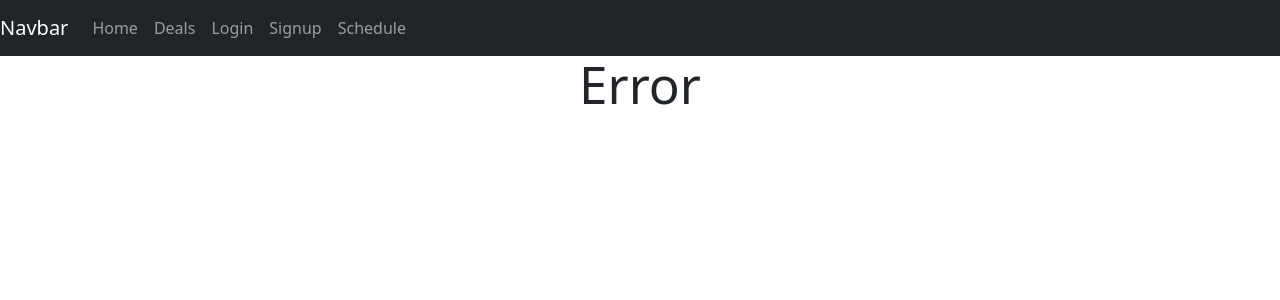
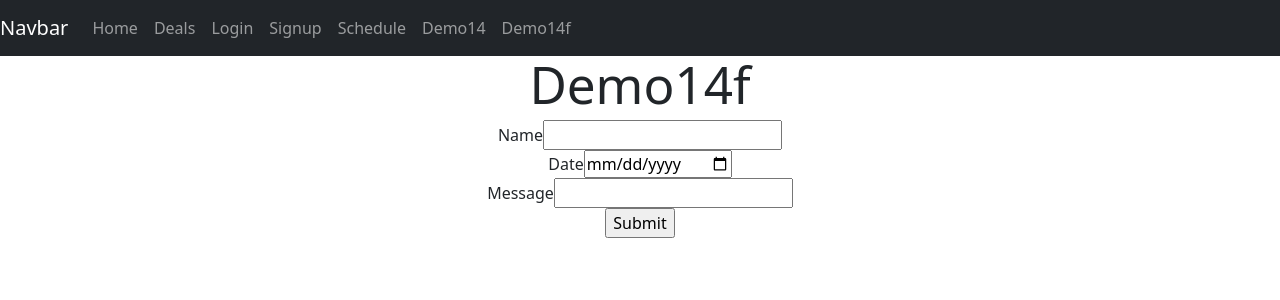
Before and after one commit to anuragkumar-git/ROYAL, a React (Vite) app in the folder mern/6-FEB/landingPage/: page /demo14f in a window 1280 px wide. Shown: the top 300 px of the page. Built offline with nearby package versions, Linux system fonts and the light colour scheme.

Commit message:
Classwork 14-feb

```diff
--- a/mern/6-FEB/landingPage/src/App.jsx
+++ b/mern/6-FEB/landingPage/src/App.jsx
@@ -16,6 +16,8 @@ import { View } from "./components/tukku/View";
 import { Login } from "./components/forms/Login";
 import { Signup } from "./components/tukku/Signup";
 import { Schedule } from "./components/tukku/Schedule";
+import { Demo14 } from "./components/forms/Demo14";
+import { Demo14f } from "./components/forms/Demo14f";
 
 function App() {
   return (
@@ -34,6 +36,8 @@ function App() {
         <Route path="/login" element={<Login />}></Route>
         <Route path="/signup" element={<Signup />}></Route>
         <Route path="/schedule" element={<Schedule />}></Route>
+        <Route path="/demo14" element={<Demo14/>}></Route>
+        <Route path="/demo14f" element={<Demo14f/>}></Route>
       </Routes>
     </div>
   );
--- a/mern/6-FEB/landingPage/src/components/Navbar.jsx
+++ b/mern/6-FEB/landingPage/src/components/Navbar.jsx
@@ -46,6 +46,12 @@ export const Navbar = () => {
             <li>
               <Link class="nav-link" to="/schedule">Schedule</Link>
             </li>
+            <li>
+              <Link class="nav-link" to="/demo14">Demo14</Link>
+            </li>
+            <li>
+              <Link class="nav-link" to="/demo14f">Demo14f</Link>
+            </li>
           </ul>
         </div>
       </nav>
--- /dev/null
+++ b/mern/6-FEB/landingPage/src/components/forms/Demo14.jsx
@@ -0,0 +1,58 @@
+import React from "react";
+import { useForm } from "react-hook-form";
+import { useSubmit } from "react-router-dom";
+
+export const Demo14 = () => {
+  const submitHandler = (data) => {
+    console.log(data);
+  };
+  const {
+    register,
+    handleSubmit,
+    formState: { errors },
+  } = useForm();
+  const validationSchema = {
+    nameValidator: {
+      required: {
+        value: true,
+        message: "Name is required*",
+      },
+    },
+    moNumberValidator: {
+      required: {
+        value: true,
+        message: "Mobile Number is Required*",
+      },
+      pattern: {
+        value: /[7-9]{1}[0-9]{9}/,
+        message: " Enter valid contact",
+      },
+    },
+  };
+  return (
+    <div>
+      <h1>Demo14</h1>
+      <form onSubmit={handleSubmit(submitHandler)}>
+        <div>
+          <label>Name</label>
+          <input
+            type="text"
+            {...register("name", validationSchema.nameValidator)}
+          />
+          <span>{errors.name?.message}</span>
+        </div>
+        <div>
+          <label>Mo. Number</label>
+          <input
+            type="number"
+            {...register("moNumber", validationSchema.moNumberValidator)}
+          />
+          <span>{errors.moNumber?.message}</span>
+        </div>
+        <div>
+          <input type="submit"  />
+        </div>
+      </form>
+    </div>
+  );
+};
--- /dev/null
+++ b/mern/6-FEB/landingPage/src/components/forms/Demo14f.jsx
@@ -0,0 +1,84 @@
+import React, { useState } from "react";
+import { useForm } from "react-hook-form";
+
+export const Demo14f = () => {
+  const {
+    register,
+    handleSubmit,
+    formState: { errors },
+  } = useForm({ name: "", date: "", message: "" });
+  const [output, setOutput] = useState();
+
+  const [status, setstatus] = useState(false);
+
+  const submitHandler = (data) => {
+    console.log("DATA", data);
+    setstatus(true);
+    setOutput(data);
+    console.log("OUTPUT:", output);
+  };
+
+  const validationSchema = {
+    nameValidator: {
+      required: {
+        value: true,
+        message: "Name is required*",
+      },
+    },
+    dateValidator: {
+      required: {
+        value: true,
+        message: "Date is Required*",
+      },
+    },
+    messageValidator: {
+      required: {
+        value: true,
+        message: "Please wish",
+      },
+    },
+  };
+  return (
+    <div>
+      <h1>Demo14f</h1>
+      <form onSubmit={handleSubmit(submitHandler)}>
+        <div>
+          <label>Name</label>
+          <input
+            type="text"
+            {...register("name", validationSchema.nameValidator)}
+          />
+          <span>{errors.name?.message}</span>
+        </div>
+        <div>
+          <label>Date</label>
+          <input
+            type="date"
+            {...register("date", validationSchema.dateValidator)}
+          />
+          <span>{errors.date?.message}</span>
+        </div>
+        <div>
+          <label>Message</label>
+          <input
+            type="textarea"
+            {...register("message", validationSchema.messageValidator)}
+          />
+          <span>{errors.message?.message}</span>
+        </div>
+        <div>
+          <input type="submit" />
+        </div>
+        {status == true ? (
+          <div>
+            <h2>name:{output.name}</h2>
+            <h2>date:{output.date}</h2>
+            <h2>message:{output.message}</h2>
+          </div>
+        ) : (
+          ""
+        )}
+      </form>
+    </div>
+  );
+};
```
